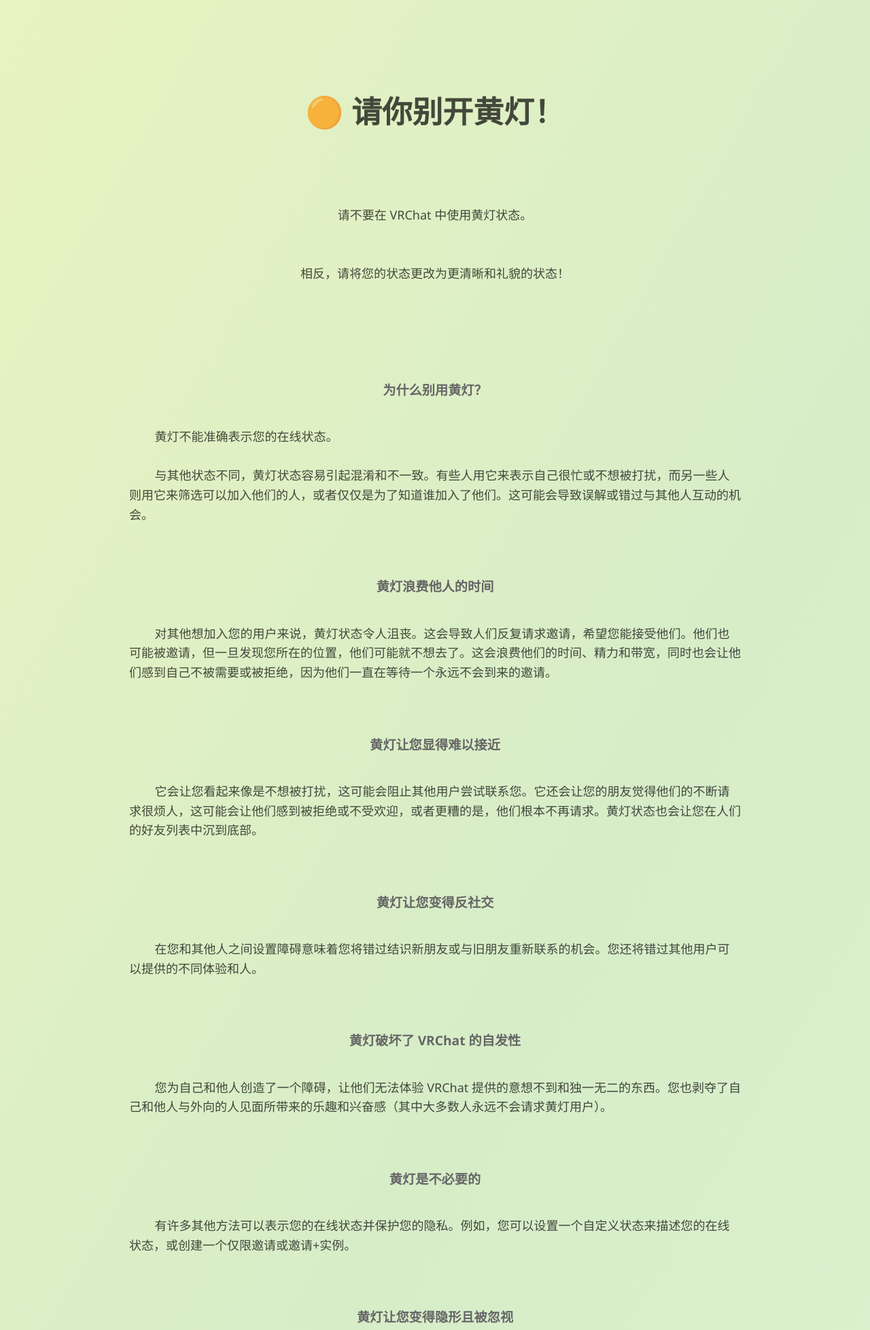
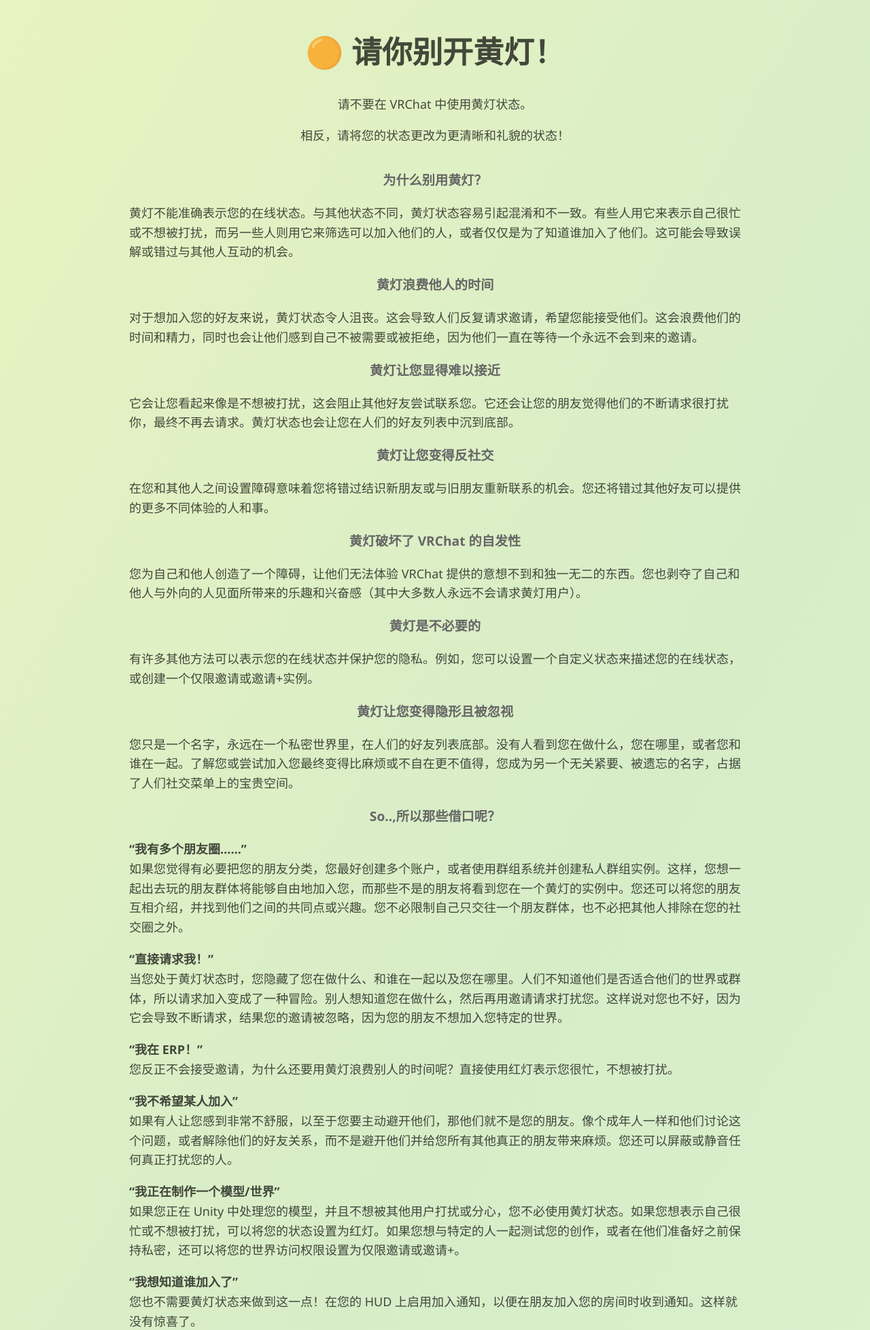
Before and after one commit to a1175815821/No-orange, a PHP site: page / in a window 1280 px wide. Shown: the top 1957 px of the page at 68% size. Run offline with PHP 8.4, Linux system fonts and the light colour scheme.

Commit message:
完全优化html排版与可读性 加入js动画效果 优化css前端动画

```diff
--- a/index.html
+++ b/index.html
@@ -3,69 +3,93 @@
 <head>
     <meta charset="UTF-8" />
     <meta name="viewport" content="width=device-width, initial-scale=1.0" />
-    <title>🟠别开黄灯!</title>
+    <title>🟠 别开黄灯!</title>
     <link rel="stylesheet" href="styles.css" />
 </head>
 <body>
-<!-- 页面内容 -->
+<div id="container">
+    <h1 class="animate-text">🟠 请你别开黄灯！</h1>
+    <div class="intro-text">
+        <p class="animate-text delay-1">请不要在 VRChat 中使用黄灯状态。</p>
+        <p class="animate-text delay-2">相反，请将您的状态更改为更清晰和礼貌的状态！</p>
+    </div>
+
+    <section>
+        <h2 class="section-title">为什么别用黄灯？</h2>
+        <p>黄灯不能准确表示您的在线状态。与其他状态不同，黄灯状态容易引起混淆和不一致。有些人用它来表示自己很忙或不想被打扰，而另一些人则用它来筛选可以加入他们的人，或者仅仅是为了知道谁加入了他们。这可能会导致误解或错过与其他人互动的机会。</p>
+    </section>
+
+    <section>
+        <h2 class="section-title">黄灯浪费他人的时间</h2>
+        <p>对于想加入您的好友来说，黄灯状态令人沮丧。这会导致人们反复请求邀请，希望您能接受他们。这会浪费他们的时间和精力，同时也会让他们感到自己不被需要或被拒绝，因为他们一直在等待一个永远不会到来的邀请。</p>
+    </section>
+
+    <section>
+        <h2 class="section-title">黄灯让您显得难以接近</h2>
+        <p>它会让您看起来像是不想被打扰，这会阻止其他好友尝试联系您。它还会让您的朋友觉得他们的不断请求很打扰你，最终不再去请求。黄灯状态也会让您在人们的好友列表中沉到底部。</p>
+    </section>
+
+    <section>
+        <h2 class="section-title">黄灯让您变得反社交</h2>
+        <p>在您和其他人之间设置障碍意味着您将错过结识新朋友或与旧朋友重新联系的机会。您还将错过其他好友可以提供的更多不同体验的人和事。</p>
+    </section>
+
+    <section>
+        <h2 class="section-title">黄灯破坏了 VRChat 的自发性</h2>
+        <p>您为自己和他人创造了一个障碍，让他们无法体验 VRChat 提供的意想不到和独一无二的东西。您也剥夺了自己和他人与外向的人见面所带来的乐趣和兴奋感（其中大多数人永远不会请求黄灯用户）。</p>
+    </section>
+
+    <section>
+        <h2 class="section-title">黄灯是不必要的</h2>
+        <p>有许多其他方法可以表示您的在线状态并保护您的隐私。例如，您可以设置一个自定义状态来描述您的在线状态，或创建一个仅限邀请或邀请+实例。</p>
+    </section>
+
+    <section>
+        <h2 class="section-title">黄灯让您变得隐形且被忽视</h2>
+        <p>您只是一个名字，永远在一个私密世界里，在人们的好友列表底部。没有人看到您在做什么，您在哪里，或者您和谁在一起。了解您或尝试加入您最终变得比麻烦或不自在更不值得，您成为另一个无关紧要、被遗忘的名字，占据了人们社交菜单上的宝贵空间。</p>
+    </section>
+
+    <section>
+        <h2 class="section-title">So..,所以那些借口呢？</h2>
+
+        <div class="fade-section">
+        <p><strong>“我有多个朋友圈……”</strong><br>
+            如果您觉得有必要把您的朋友分类，您最好创建多个账户，或者使用群组系统并创建私人群组实例。这样，您想一起出去玩的朋友群体将能够自由地加入您，而那些不是的朋友将看到您在一个黄灯的实例中。您还可以将您的朋友互相介绍，并找到他们之间的共同点或兴趣。您不必限制自己只交往一个朋友群体，也不必把其他人排除在您的社交圈之外。</p></div>
+
+        <div class="fade-section">
+        <p><strong>“直接请求我！”</strong><br>
+            当您处于黄灯状态时，您隐藏了您在做什么、和谁在一起以及您在哪里。人们不知道他们是否适合他们的世界或群体，所以请求加入变成了一种冒险。别人想知道您在做什么，然后再用邀请请求打扰您。这样说对您也不好，因为它会导致不断请求，结果您的邀请被忽略，因为您的朋友不想加入您特定的世界。</p></div>
+
+        <div class="fade-section">
+        <p><strong>“我在 ERP！”</strong><br>
+            您反正不会接受邀请，为什么还要用黄灯浪费别人的时间呢？直接使用红灯表示您很忙，不想被打扰。</p></div>
+
+        <div class="fade-section">
+        <p><strong>“我不希望某人加入”</strong><br>
+            如果有人让您感到非常不舒服，以至于您要主动避开他们，那他们就不是您的朋友。像个成年人一样和他们讨论这个问题，或者解除他们的好友关系，而不是避开他们并给您所有其他真正的朋友带来麻烦。您还可以屏蔽或静音任何真正打扰您的人。</p></div>
+
+        <div class="fade-section">
+        <p><strong>“我正在制作一个模型/世界”</strong><br>
+            如果您正在 Unity 中处理您的模型，并且不想被其他用户打扰或分心，您不必使用黄灯状态。如果您想表示自己很忙或不想被打扰，可以将您的状态设置为红灯。如果您想与特定的人一起测试您的创作，或者在他们准备好之前保持私密，还可以将您的世界访问权限设置为仅限邀请或邀请+。</p></div>
+
+        <div class="fade-section">
+        <p><strong>“我想知道谁加入了”</strong><br>
+            您也不需要黄灯状态来做到这一点！在您的 HUD 上启用加入通知，以便在朋友加入您的房间时收到通知。这样就没有惊喜了。</p></div>
+    </section>
+
+    <div id="thanks">
+        <p>感谢阅读，请广而告之</p>
+    </div>
+
+    <footer style="text-align: center; margin-top: 1.5em; font-size: 0.95rem;">
+        由 Yingxue 制作 ｜ 💻
+        <a href="https://github.com/a1175815821/No-orange" target="_blank">GitHub</a> ｜
+        ✉️ a1175815821@126.com
+    </footer>
+</div>
+
+<div class="cursor-follow"></div>
+
+<script src="script.js"></script>
 </body>
 </html>
-
-</style>
-</head>
-<body>
-<div id="container">
-    <div style="white-space: pre-wrap;">
-        <h1 class="animate-text" >🟠 请你别开黄灯！</h1>
-        <div class="intro-text "><p class="animate-text delay-1">请不要在 VRChat 中使用黄灯状态。<br>
-            <br class="animate-text delay-2">相反，请将您的状态更改为更清晰和礼貌的状态！</div>
-
-        <div class="section-title">为什么别用黄灯？</div>
-        黄灯不能准确表示您的在线状态。<br>
-        与其他状态不同，黄灯状态容易引起混淆和不一致。有些人用它来表示自己很忙或不想被打扰，而另一些人则用它来筛选可以加入他们的人，或者仅仅是为了知道谁加入了他们。这可能会导致误解或错过与其他人互动的机会。
-
-        <div class="section-title">黄灯浪费他人的时间</div>
-        对其他想加入您的用户来说，黄灯状态令人沮丧。这会导致人们反复请求邀请，希望您能接受他们。他们也可能被邀请，但一旦发现您所在的位置，他们可能就不想去了。这会浪费他们的时间、精力和带宽，同时也会让他们感到自己不被需要或被拒绝，因为他们一直在等待一个永远不会到来的邀请。
-
-        <div class="section-title">黄灯让您显得难以接近</div>
-        它会让您看起来像是不想被打扰，这可能会阻止其他用户尝试联系您。它还会让您的朋友觉得他们的不断请求很烦人，这可能会让他们感到被拒绝或不受欢迎，或者更糟的是，他们根本不再请求。黄灯状态也会让您在人们的好友列表中沉到底部。
-
-        <div class="section-title">黄灯让您变得反社交</div>
-        在您和其他人之间设置障碍意味着您将错过结识新朋友或与旧朋友重新联系的机会。您还将错过其他用户可以提供的不同体验和人。
-
-        <div class="section-title">黄灯破坏了 VRChat 的自发性</div>
-        您为自己和他人创造了一个障碍，让他们无法体验 VRChat 提供的意想不到和独一无二的东西。您也剥夺了自己和他人与外向的人见面所带来的乐趣和兴奋感（其中大多数人永远不会请求黄灯用户）。
-
-        <div class="section-title">黄灯是不必要的</div>
-        有许多其他方法可以表示您的在线状态并保护您的隐私。例如，您可以设置一个自定义状态来描述您的在线状态，或创建一个仅限邀请或邀请+实例。
-
-        <div class="section-title">黄灯让您变得隐形且被忽视</div>
-        您只是一个名字，永远在一个私密世界里，在人们的好友列表底部。没有人看到您在做什么，您在哪里，或者您和谁在一起。了解您或尝试加入您最终变得比麻烦或不自在更不值得，您成为另一个无关紧要、被遗忘的名字，占据了人们社交菜单上的宝贵空间。
-
-        <div class="section-title">那些借口呢？</div>
-        <b>“我有多个朋友群，我不想让他们混在一起。”</b><br>
-        如果您觉得有必要把您的朋友分类，您最好创建多个账户，或者使用群组系统并创建私人群组实例。这样，您想一起出去玩的朋友群体将能够自由地加入您，而那些不是的朋友将看到您在一个私人群组实例中。您还可以将您的朋友互相介绍，并找到他们之间的共同点或兴趣。您不必限制自己只交往一个朋友群体，也不必把其他人排除在您的社交圈之外。<br><br>
-
-        <b>“直接请求我！”</b><br>
-        当您处于黄灯状态时，您隐藏了您在做什么、和谁在一起以及您在哪里。人们不知道他们是否适合他们的世界或群体，所以请求变成了一种冒险。人们想知道您在做什么，然后再用邀请请求打扰您。这样说对您也不好，因为它会导致不断请求，结果您的邀请被忽略，因为您的朋友不想加入您特定的世界。<br><br>
-
-        <b>“我在 ERP！！”</b><br>
-        您反正不会接受邀请，为什么还要用黄灯浪费别人的时间呢？直接使用红灯表示您很忙，不想被打扰。<br><br>
-
-        <b>“我不希望 ______ 加入，因为他很怪”</b><br>
-        如果有人让您感到非常不舒服，以至于您要主动避开他们，那他们就不是您的朋友。像个成年人一样和他们讨论这个问题，或者解除他们的好友关系，而不是避开他们并给您所有其他真正的朋友带来麻烦。您还可以屏蔽或静音任何打扰您的人。<br><br>
-
-        <b>“我正在制作一个头像/世界”</b><br>
-        如果您正在 Unity 中处理您的头像，并且不想被其他用户打扰或分心，您不必使用黄灯状态。如果您想表示自己很忙或不想被打扰，可以将您的状态设置为红色。如果您想与特定的人一起测试您的创作，或者在他们准备好之前保持私密，还可以将您的世界访问权限设置为仅限邀请或邀请+。<br><br>
-
-        <b>“我想知道谁加入了，所以我不会被吓到”</b><br>
-        您也不需要黄灯状态来做到这一点！在您的 HUD 上启用加入通知，以便在朋友加入您的休息室时收到通知。这样就没有惊喜了。<br><br>
-
-        <div id="thanks">感谢阅读，请广而告之</div>
-        <div style="text-align: center; margin-top: 1.5em; font-size: 0.95rem;">
-            由 Yingxue 制作 ｜ 💻 <a href="https://github.com/a1175815821/No-orange" target="_blank" style="color: #0366d6; text-decoration: underline;">GitHub</a>｜ ✉️ a1175815821@126.com
-        </div>
-    </div>
-</div>
-</body>
-</html>
--- a/styles.css
+++ b/styles.css
@@ -1,13 +1,23 @@
+/* 使用CSS变量统一管理颜色和其他常用值 */
+:root {
+    --primary-color: rgba(0,0,0,0.7);
+    --secondary-color: #666;
+    --max-width: 900px;
+    --gradient-colors: #eafde1, #fffbb7, #d6edc8, #eafde1;
+}
+
 body, html {
     margin: 0;
     padding: 0;
     height: 100%;
     font-family: "Segoe UI", Tahoma, Geneva, Verdana, sans-serif;
-    background: linear-gradient(120deg, #eafde1, #fffbb7, #d6edc8, #eafde1);
+    /* 优化性能的渐变动画 */
+    background: linear-gradient(120deg, var(--gradient-colors));
     background-size: 400% 400%;
     animation: gradientShift 20s ease infinite;
     color: rgba(0,0,0,0.7);
     overflow-y: scroll;
+    will-change: background-position; /* 提示浏览器优化动画性能 */
 }
 
 @keyframes gradientShift {
@@ -22,6 +32,11 @@ body, html {
     padding: 0 20px;
     line-height: 1.6;
     font-size: 18px;
+}
+
+/* 使用更现代的选择器 */
+#container > * {
+    max-width: 100%;
 }
 
 h1 {
@@ -89,9 +104,56 @@ li {
 .animate-text {
     opacity: 0;
     animation: fadeIn 1s ease forwards;
+    will-change: opacity, transform;
 }
 
 /* 可以添加动画延迟，让文字依次出现 */
 .delay-1 { animation-delay: 0.2s; }
 .delay-2 { animation-delay: 0.4s; }
 .delay-3 { animation-delay: 0.6s; }
+
+/* 添加响应式设计 */
+@media (max-width: 768px) {
+    #container {
+        padding: 0 15px;
+        margin: 20px auto 40px;
+    }
+
+    h1 {
+        font-size: 2rem;
+    }
+}
+.particle {
+    position: fixed;
+    width: 8px;
+    height: 8px;
+    background: rgba(243, 143, 234, 0.5); // 调整透明度
+border-radius: 50%;
+    pointer-events: none;
+    animation: particleFade 0.4s forwards; // 缩短动画时间
+transform: translate(-50%, -50%);
+    filter: blur(1.5px);
+}
+
+@keyframes particleFade {
+    0% {
+        opacity: 1;
+        transform: translate(-50%, -50%) scale(1);
+    }
+    100% {
+        opacity: 0;
+        transform: translate(-50%, -50%) scale(1.5); // 调整放大比例
+    }
+}
+
+.fade-section {
+    opacity: 0;
+    transform: translateY(20px);
+    transition: opacity 0.8s ease, transform 0.8s ease;
+    will-change: opacity, transform;
+}
+
+.fade-section.visible {
+    opacity: 1;
+    transform: translateY(0);
+}
```
Also changed, not shown: script.js (added, +59 -0 lines).
